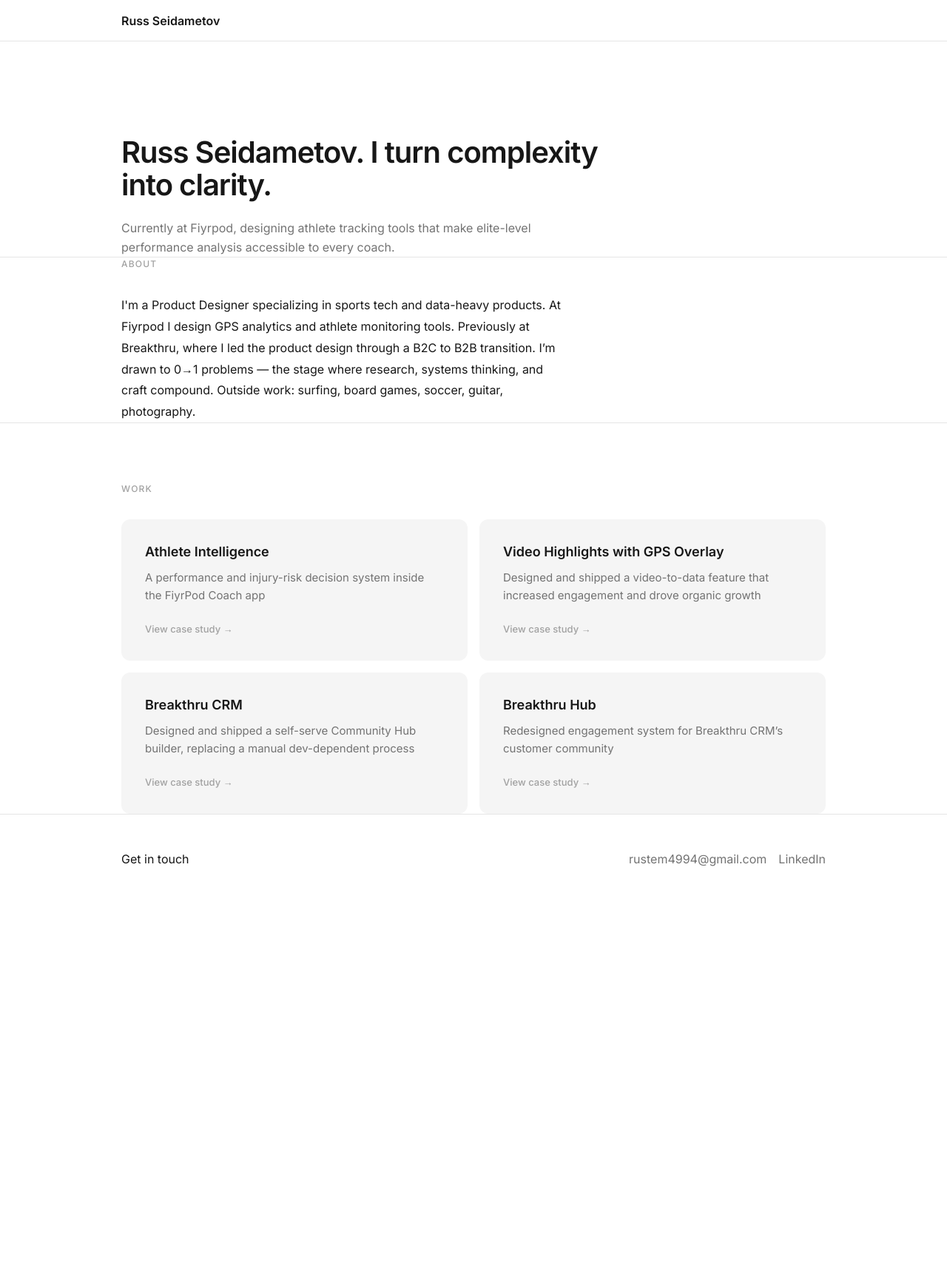
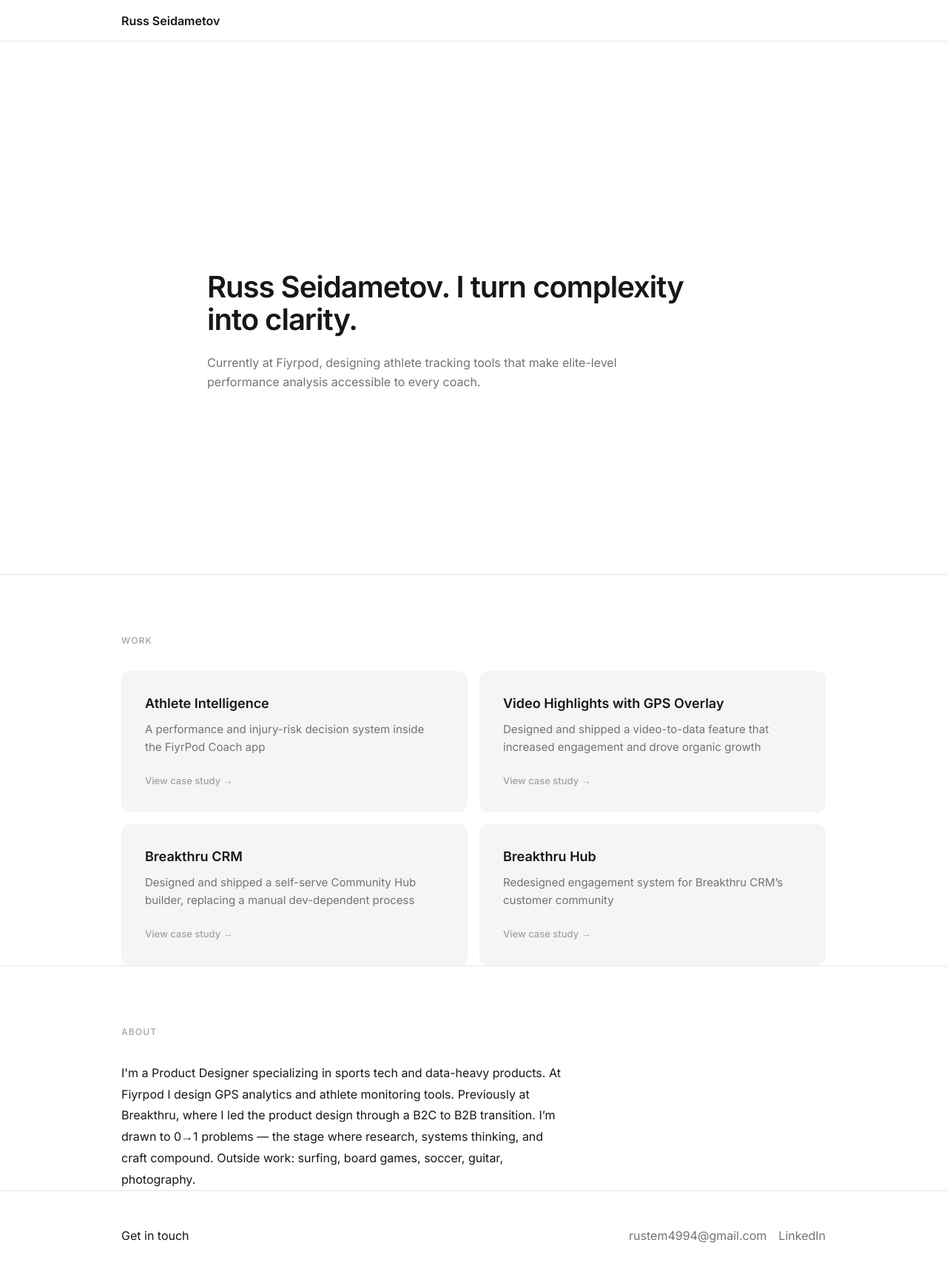
Before and after one commit to russ-seid/Portfolio-project, a Next.js app in the folder portfolio/: page / in a window 1280 px wide. Shown: the top 1718 px of the page at 74% size. Before the commit the page ends 1221 px from the top, so only its background shows below. Built offline with nearby package versions, Linux system fonts and the light colour scheme.

Commit message:
design: hero full viewport, reorder sections, pre-footer spacing

```diff
--- a/portfolio/src/app/page.tsx
+++ b/portfolio/src/app/page.tsx
@@ -6,8 +6,8 @@
   return (
     <main>
       <HeroSection />
+      <WorkSection />
       <AboutSection />
-      <WorkSection />
     </main>
   );
 }
--- a/portfolio/src/components/sections/AboutSection.tsx
+++ b/portfolio/src/components/sections/AboutSection.tsx
@@ -6,7 +6,7 @@
   return (
     <section
       aria-label="About"
-      className={`border-t border-neutral-200 py-20${className ? ` ${className}` : ''}`}
+      className={`border-t border-neutral-200 pt-20 pb-32${className ? ` ${className}` : ''}`}
     >
       <div className="max-w-[1080px] mx-auto px-4 sm:px-16">
         <p className="text-[12px] font-medium uppercase tracking-widest text-neutral-400 mb-8">
--- a/portfolio/src/components/sections/HeroSection.tsx
+++ b/portfolio/src/components/sections/HeroSection.tsx
@@ -6,7 +6,7 @@
   return (
     <section
       aria-label="Hero"
-      className={`pt-32 pb-24${className ? ` ${className}` : ''}`}
+      className={`min-h-[90vh] flex flex-col justify-center pt-16 pb-24${className ? ` ${className}` : ''}`}
     >
       <div className="max-w-[1080px] mx-auto px-4 sm:px-16">
         <h1 className="text-[28px] sm:text-[40px] font-semibold leading-[1.1] tracking-tight text-[#171717] max-w-[720px]">
```
